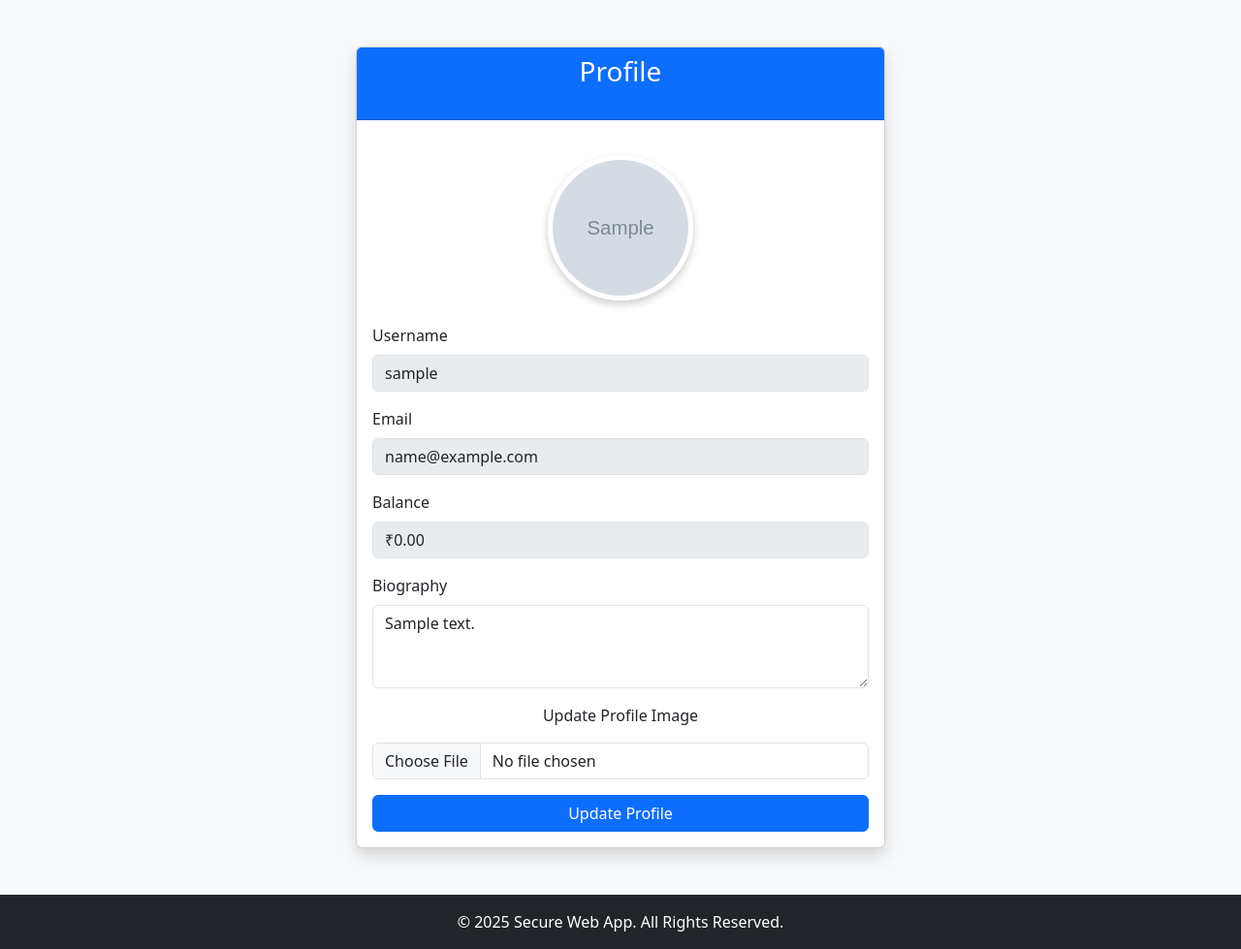
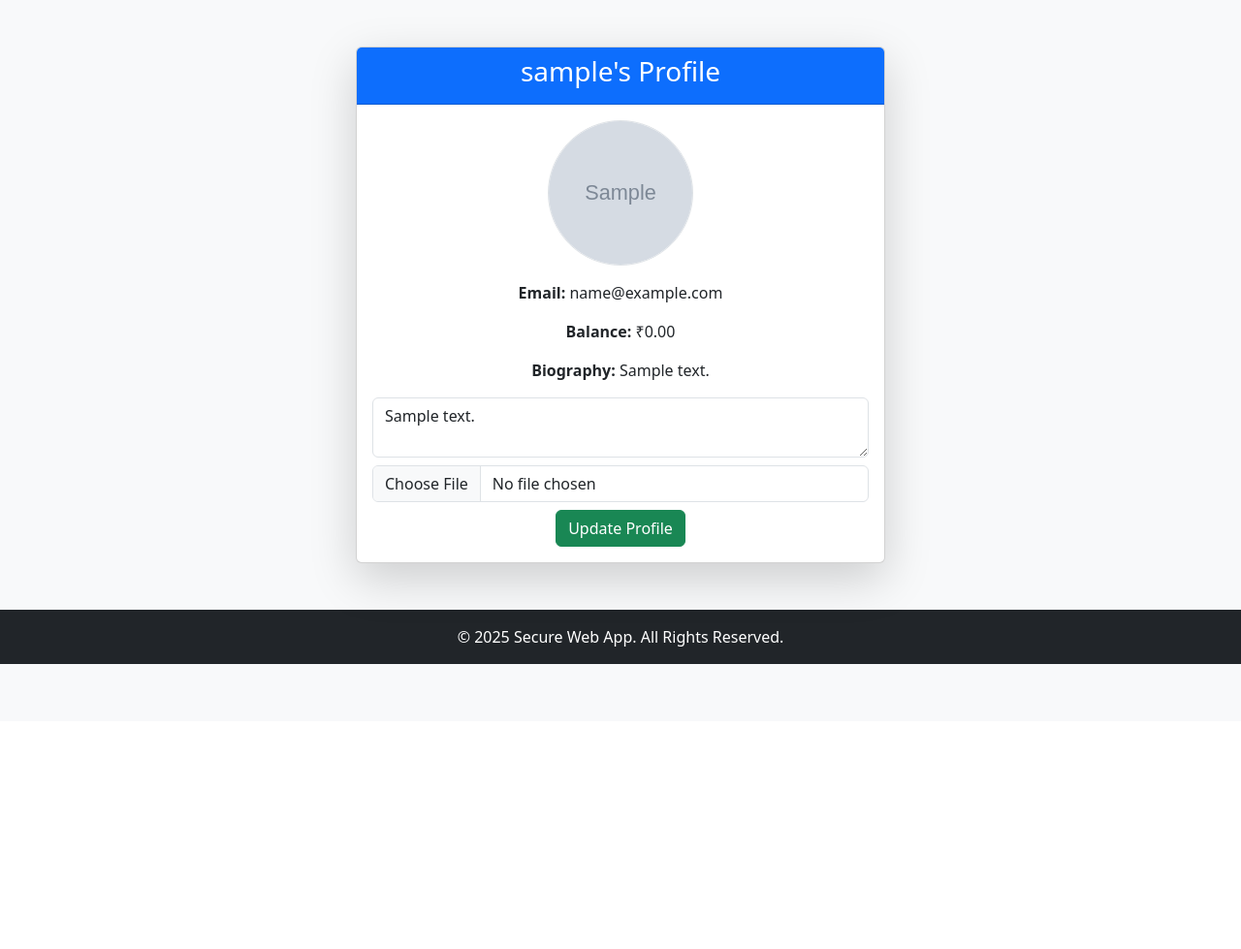
Before and after one commit to suryakantkasare/SecureWebApp, a PHP site: page /public/profile.php in a window 1280 px wide. Shown: the part 56-1035 px from the top of the page at 97% size. After the commit the page ends 741 px from the top, so only its background shows below. Run offline with PHP 8.4, Linux system fonts and the light colour scheme; the visitor is signed in with stand-in values (Sample User, id 1); tables that the repository leaves empty or names only in its code hold one stand-in row (values such as "Sample post"); grey boxes marked "Sample" are stand-in pictures.

Commit message:
update profile and search page

```diff
--- a/public/profile.php
+++ b/public/profile.php
@@ -9,63 +9,65 @@ if (!isset($_SESSION['user_id'])) {
     header("Location: login.php");
     exit();
 }
+
 require_once "../includes/log_activity.php";
+logActivity("Profile Page");
 
-logActivity("profile Page");
 $user_id = $_SESSION['user_id'];
+$profile_id = isset($_GET['id']) ? intval($_GET['id']) : $user_id;
+
+// Fetch user details
+$stmt = $db->prepare("SELECT username, email, balance, biography, profile_image FROM users WHERE id = :id");
+$stmt->bindValue(':id', $profile_id, PDO::PARAM_INT);
+$stmt->execute();
+$user = $stmt->fetch(PDO::FETCH_ASSOC);
+
+if (!$user) {
+    die("User not found.");
+}
+
+$is_own_profile = ($user_id === $profile_id);
+
 $errors = [];
 $success = "";
 
-// Fetch user details securely using PDO
-$stmt = $db->prepare("SELECT username, email, balance, biography, profile_image FROM users WHERE id = :id");
-$stmt->bindValue(':id', $user_id, PDO::PARAM_INT);
-$stmt->execute();
-$user = $stmt->fetch(PDO::FETCH_ASSOC);
+// Profile Update Logic
+if ($_SERVER["REQUEST_METHOD"] == "POST" && isset($_POST['update_profile']) && $is_own_profile) {
+    $biography = htmlspecialchars(trim($_POST['biography']));
+    $profile_image = $user['profile_image'];
 
-if ($_SERVER["REQUEST_METHOD"] == "POST" && isset($_POST['update_profile'])) {
-    $biography = htmlspecialchars(trim($_POST['biography']));
-    $profile_image = $user['profile_image']; // Retain old image if none is uploaded
-
-    // Profile Image Upload Handling
     if (!empty($_FILES['profile_image']['name'])) {
         $target_dir = "../uploads/";
         $file_name = basename($_FILES["profile_image"]["name"]);
-        $file_tmp = $_FILES["profile_image"]["tmp_name"];
         $file_ext = strtolower(pathinfo($file_name, PATHINFO_EXTENSION));
         $allowed_exts = ['jpg', 'jpeg', 'png', 'gif'];
         $mime_types = ['image/jpeg', 'image/png', 'image/gif'];
 
-        // Check file extension and MIME type
-        $file_mime = mime_content_type($file_tmp);
-        if (!in_array($file_ext, $allowed_exts) || !in_array($file_mime, $mime_types)) {
-            $errors[] = "Invalid file format. Only JPG, JPEG, PNG, and GIF are allowed.";
-        } else {
-            // Generate a unique filename
+        if (in_array($file_ext, $allowed_exts)) {
             $new_file_name = "profile_" . $user_id . "_" . time() . "." . $file_ext;
-            $target_file = realpath($target_dir) . "/" . $new_file_name; // Prevent directory traversal
+            $target_file = $target_dir . $new_file_name;
 
-            if (move_uploaded_file($file_tmp, $target_file)) {
+            if (move_uploaded_file($_FILES["profile_image"]["tmp_name"], $target_file)) {
                 $profile_image = $new_file_name;
             } else {
                 $errors[] = "Error uploading file.";
             }
+        } else {
+            $errors[] = "Invalid file format.";
         }
     }
 
-    // Update user details in the database if no errors
     if (empty($errors)) {
         $stmt = $db->prepare("UPDATE users SET biography = :biography, profile_image = :profile_image WHERE id = :id");
-        $stmt->bindValue(':biography', $biography, PDO::PARAM_STR);
-        $stmt->bindValue(':profile_image', $profile_image, PDO::PARAM_STR);
-        $stmt->bindValue(':id', $user_id, PDO::PARAM_INT);
+        $stmt->execute([
+            ':biography' => $biography,
+            ':profile_image' => $profile_image,
+            ':id' => $user_id
+        ]);
 
-        if ($stmt->execute()) {
-            $success = "Profile updated successfully!";
-            header("Refresh: 1; url=profile.php");
+        $success = "Profile updated!";
+        header("Refresh: 1; url=profile.php?id=$user_id");
         exit();
-        } else {
-            $errors[] = "Database error: Could not update profile.";
-        }
     }
 }
 ?>
@@ -74,27 +76,8 @@ if ($_SERVER["REQUEST_METHOD"] == "POST" && isset($_POST['update_profile'])) {
 <html lang="en">
 <head>
     <meta charset="UTF-8">
-    <meta name="viewport" content="width=device-width, initial-scale=1.0">
     <title>Profile | Secure Web App</title>
     <link href="https://cdn.jsdelivr.net/npm/bootstrap@5.3.0/dist/css/bootstrap.min.css" rel="stylesheet">
-    <link rel="stylesheet" href="styles.css">
-    <style>
-        .profile-title {
-            margin-bottom: 20px; /* Adds space below the title */
-        }
-        .profile-img-container {
-            text-align: center;
-        }
-        .profile-image {
-            width: 150px;
-            height: 150px;
-            border-radius: 50%;
-            object-fit: cover;
-            border: 5px solid #fff;
-            box-shadow: 0px 4px 8px rgba(0, 0, 0, 0.2);
-            margin-top: 20px; /* Adds space between the title and the image */
-        }
-    </style>
 </head>
 <body class="bg-light">
 
@@ -103,58 +86,29 @@ if ($_SERVER["REQUEST_METHOD"] == "POST" && isset($_POST['update_profile'])) {
 <div class="container mt-5">
     <div class="row justify-content-center">
         <div class="col-md-6">
-                <div class="card shadow">
-                    <div class="card-header text-center bg-primary text-white">
-                        <h3 class="profile-title mb-4">Profile</h3>
+            <div class="card shadow-lg">
+                <div class="card-header bg-primary text-white text-center">
+                    <h3><?= htmlspecialchars($user['username']) ?>'s Profile</h3>
                 </div>
-                    <div class="card-body">
-                        <div class="profile-img-container">
-                            <?php if (!empty($user['profile_image'])): ?>
-                                <img src="../uploads/<?= htmlspecialchars($user['profile_image']) ?>" class="profile-image">
-                            <?php else: ?>
-                                <img src="../images/default-profile.png" class="profile-image">
+                <div class="card-body text-center">
+                    <img src="../uploads/<?= htmlspecialchars($user['profile_image'] ?: 'default-profile.png') ?>"
+                         class="rounded-circle border" width="150" height="150" alt="Profile Image">
+
+                    <p class="mt-3"><strong>Email:</strong> <?= htmlspecialchars($user['email']) ?></p>
+
+                    <?php if ($is_own_profile): ?>
+                        <p><strong>Balance:</strong> ₹<?= number_format($user['balance'], 2) ?></p>
                     <?php endif; ?>
-                        </div>
 
-                        <?php if (!empty($success)) echo "<div class='alert alert-success mt-3'>$success</div>"; ?>
-                        <?php if (!empty($errors)) {
-                            echo "<div class='alert alert-danger mt-3'><ul>";
-                            foreach ($errors as $error) {
-                                echo "<li>$error</li>";
-                            }
-                            echo "</ul></div>";
-                        } ?>
+                    <p><strong>Biography:</strong> <?= nl2br(htmlspecialchars($user['biography'] ?: 'No biography added.')) ?></p>
 
-                        <form action="profile.php" method="post" enctype="multipart/form-data" class="mt-4">
-                            <div class="mb-3">
-                                <label class="form-label">Username</label>
-                                <input type="text" class="form-control" value="<?= htmlspecialchars($user['username']) ?>" disabled>
-                            </div>
-
-                            <div class="mb-3">
-                                <label class="form-label">Email</label>
-                                <input type="email" class="form-control" value="<?= htmlspecialchars($user['email']) ?>" disabled>
-                            </div>
-
-                            <div class="mb-3">
-                                <label class="form-label">Balance</label>
-                                <input type="text" class="form-control" value="₹<?= number_format($user['balance'], 2) ?>" disabled>
-                            </div>
-
-                            <div class="mb-3">
-                                <label class="form-label">Biography</label>
-                                <textarea class="form-control" name="biography" rows="3"><?= htmlspecialchars($user['biography'] ?? '') ?></textarea>
-                            </div>
-
-                            <div class="mb-3 text-center">
-                                <label class="form-label">Update Profile Image</label><br>
-                                <input type="file" class="form-control mt-2" name="profile_image" accept="image/*">
-                            </div>
-
-                            <div class="d-grid">
-                                <button type="submit" name="update_profile" class="btn btn-primary">Update Profile</button>
-                            </div>
+                    <?php if ($is_own_profile): ?>
+                        <form action="profile.php?id=<?= $user_id ?>" method="post" enctype="multipart/form-data">
+                            <textarea class="form-control my-2" name="biography" placeholder="Update your bio..."><?= htmlspecialchars($user['biography'] ?? '') ?></textarea>
+                            <input type="file" name="profile_image" class="form-control my-2">
+                            <button type="submit" name="update_profile" class="btn btn-success">Update Profile</button>
                         </form>
+                    <?php endif; ?>
                 </div>
             </div>
         </div>
@@ -163,6 +117,5 @@ if ($_SERVER["REQUEST_METHOD"] == "POST" && isset($_POST['update_profile'])) {
 
 <?php include '../includes/footer.php'; ?>
 
-    <script src="https://cdn.jsdelivr.net/npm/bootstrap@5.3.0/dist/js/bootstrap.bundle.min.js"></script>
 </body>
 </html>
```
Also changed, not shown: public/search.php (+21 -56 lines). Lines whose indentation alone changed are shown as unchanged.
